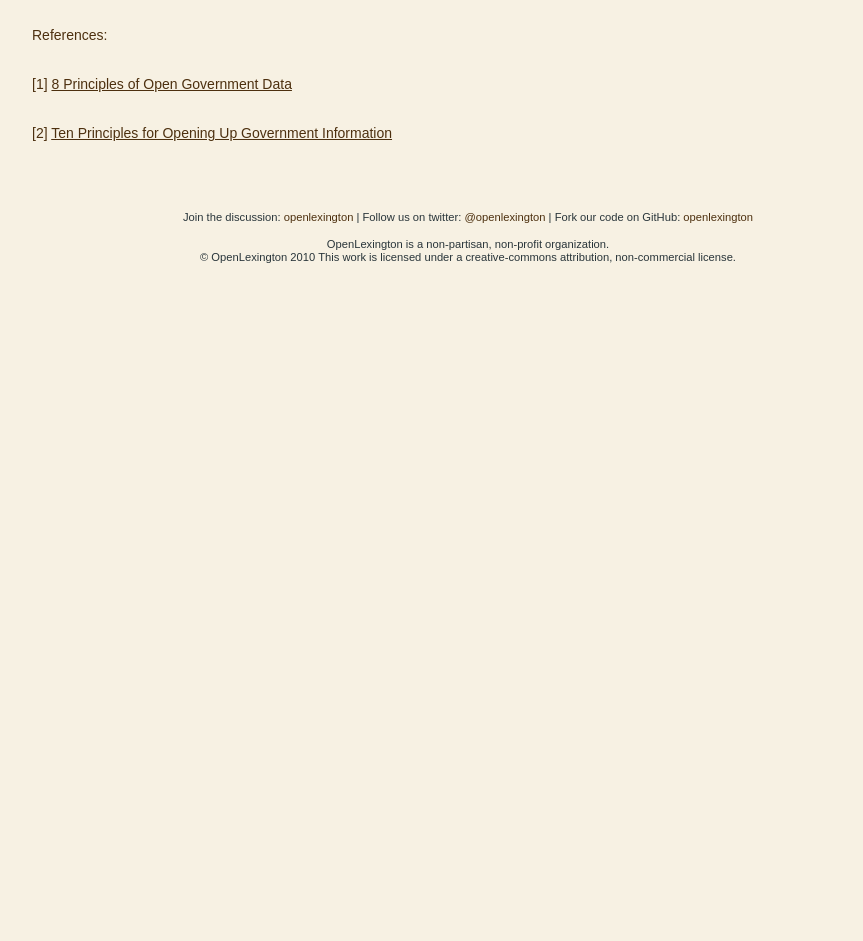
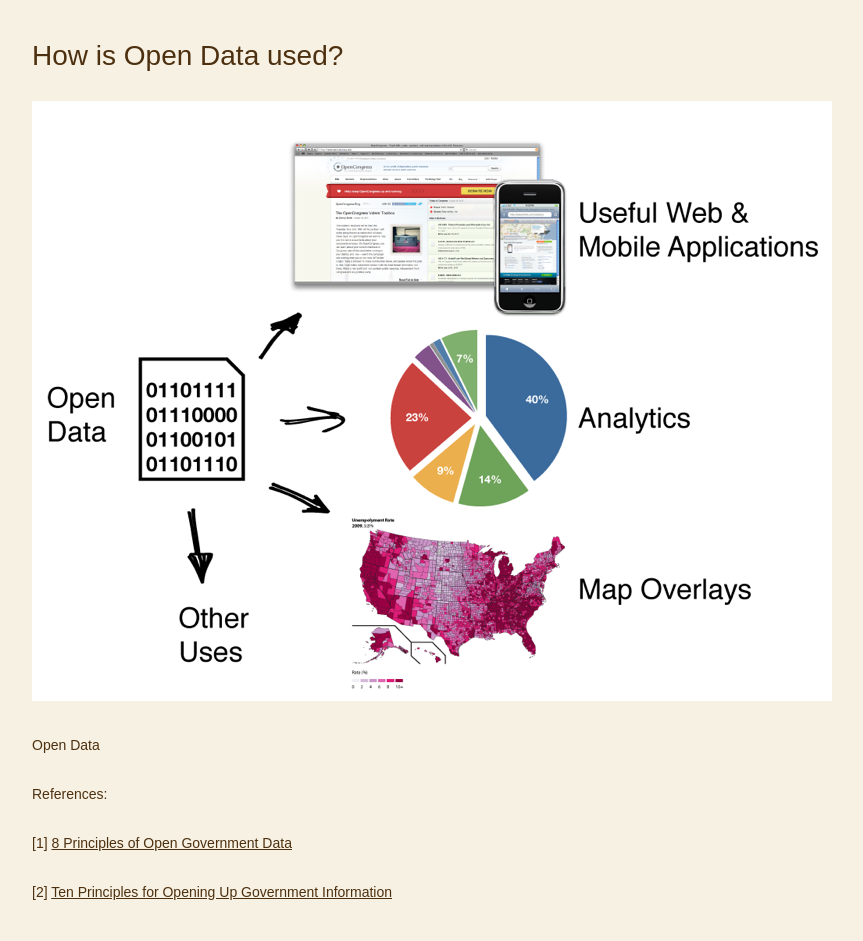
Before and after one commit to openlexington/openlex_html5, a plain HTML site: page opendata.html in a window 1280 px wide. Shown: the part 1341-2282 px from the top of the page, without its empty margins (172-1035 px from the left). Before the commit the page ends 1765 px from the top, so only its background shows below. Drawn offline with nearby package versions, Linux system fonts and the light colour scheme; a script that the page names is missing.

Commit message:
adding new image/graphic on open data

```diff
--- a/opendata.html
+++ b/opendata.html
@@ -142,6 +142,10 @@
           <li><b>Freely Obtainable</b><br />Data should be made available without charge to the public.</li>
         </ul>
 
+        <p class="big"><span>How is Open Data used?</span></p>
+	      <p><img src="_/img/data_play_800.png" alt="Uses of Open Data" /></p>
+	      <p>Open Data </p>
+
         <p>References:</p>
         <p>[1] <a href="http://resource.org/8_principles.html" title="8 Principles of Open Government Data">8 Principles of Open Government Data</a></p>
         <p>[2] <a href="http://sunlightfoundation.com/policy/documents/ten-open-data-principles/" title="Policy Center - Ten Principles for Opening Up Government Information - SunlightFoundation.com">Ten Principles for Opening Up Government Information</a></p>
```
Also changed, not shown: _/img/data_play_800.png (added), 1 other file.
